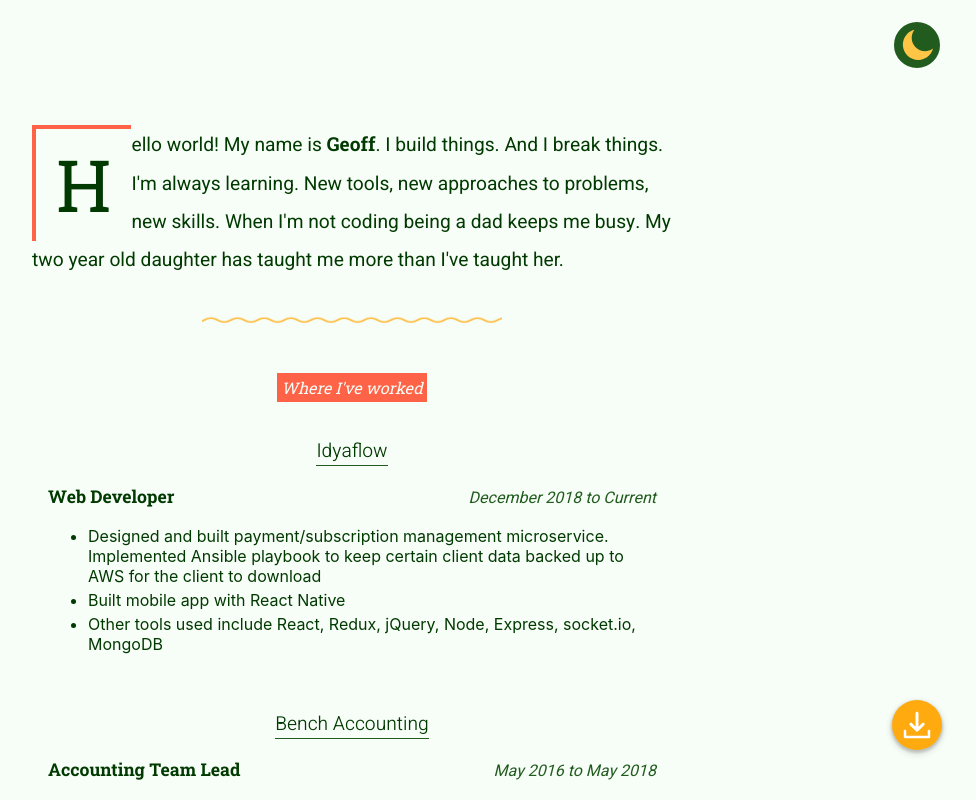
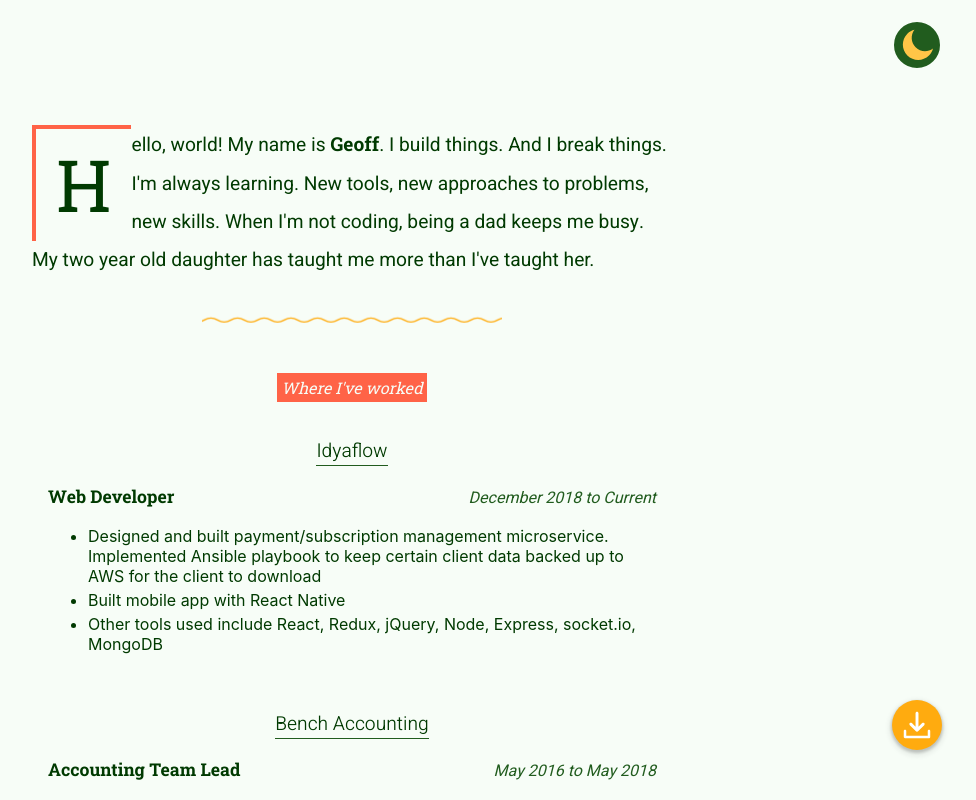
Before and after one commit to geoffmphillips/portfolio, a React (Create React App) app: page / in a window 1280 px wide. Shown: the top 800 px of the page, without its empty margins (288-1264 px from the left). Built offline with nearby package versions, Linux system fonts and the light colour scheme.

Commit message:
Fix typos

```diff
--- a/src/Home.tsx
+++ b/src/Home.tsx
@@ -13,7 +13,7 @@ const Home: React.FC = () => (
 		<section>
 			<div className='description-container' data-testid="test-header">
 				<p className='description first'>
-					Hello world! My name is <strong className='emphasis-font'>Geoff</strong>. I build things. And I break things. I'm always learning. New tools, new approaches to problems, new skills. When I'm not coding being a dad keeps me busy. My two year old daughter has taught me more than I've taught her.
+					Hello, world! My name is <strong className='emphasis-font'>Geoff</strong>. I build things. And I break things. I'm always learning. New tools, new approaches to problems, new skills. When I'm not coding, being a dad keeps me busy. My two year old daughter has taught me more than I've taught her.
 				</p>
 
 			</div>
```
